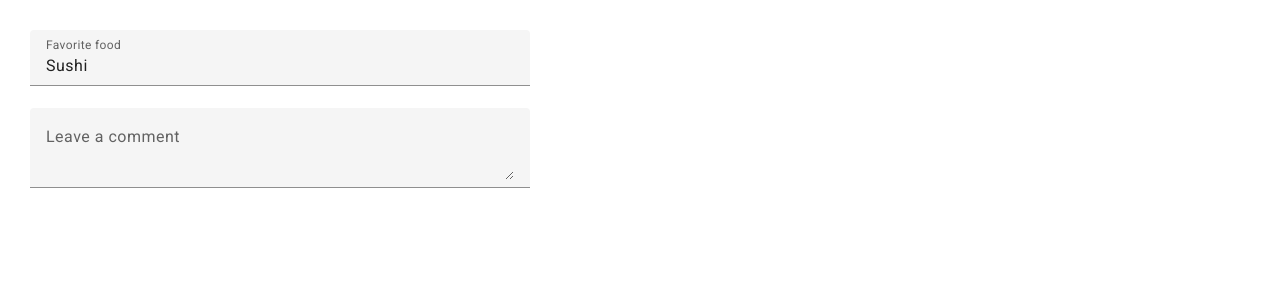
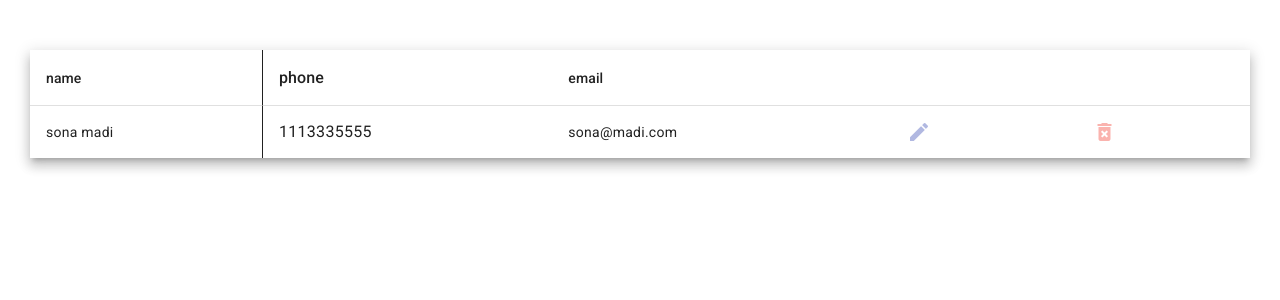
Before and after one commit to mohsenmadi/dining, an Angular app: page / in a window 1280 px wide. Shown: the top 300 px of the page. Built offline with nearby package versions, Linux system fonts and the light colour scheme.

Commit message:
table created, next: service

```diff
--- a/src/app/app.component.html
+++ b/src/app/app.component.html
@@ -1,11 +1 @@
-<form class="example-form">
-  <mat-form-field class="example-full-width">
-    <mat-label>Favorite food</mat-label>
-    <input matInput placeholder="Ex. Pizza" value="Sushi">
-  </mat-form-field>
-
-  <mat-form-field class="example-full-width">
-    <mat-label>Leave a comment</mat-label>
-    <textarea matInput placeholder="Ex. It makes me feel..."></textarea>
-  </mat-form-field>
-</form>
+<app-contacts></app-contacts>
--- a/src/app/app.component.ts
+++ b/src/app/app.component.ts
@@ -1,18 +1,21 @@
 import {Component} from '@angular/core';
 import {CommonModule} from '@angular/common';
 import {RouterOutlet} from '@angular/router';
-import {MatInputModule} from "@angular/material/input";
+import {MatFormField, MatInput, MatInputModule, MatLabel} from "@angular/material/input";
 import {FormsModule} from "@angular/forms";
 import {MatFormFieldModule} from "@angular/material/form-field";
+import {ContactsComponent} from "./components/contacts/contacts.component";
 
 @Component({
   selector: 'app-root',
   standalone: true,
+  templateUrl: './app.component.html',
   imports: [
-    CommonModule, RouterOutlet, MatInputModule, FormsModule,
-    MatFormFieldModule
+    MatLabel,
+    MatFormField,
+    MatInput,
+    ContactsComponent
   ],
-  templateUrl: './app.component.html',
   styleUrl: './app.component.scss'
 })
 export class AppComponent {
--- a/src/app/app.config.ts
+++ b/src/app/app.config.ts
@@ -1,14 +1,12 @@
-import {ApplicationConfig, importProvidersFrom} from '@angular/core';
-import { provideRouter } from '@angular/router';
+import {ApplicationConfig} from '@angular/core';
+import {provideRouter} from '@angular/router';
 
-import { routes } from './app.routes';
-import { provideAnimations } from '@angular/platform-browser/animations';
-import {MatNativeDateModule} from "@angular/material/core";
+import {routes} from './app.routes';
+import {provideAnimations} from '@angular/platform-browser/animations';
 
 export const appConfig: ApplicationConfig = {
   providers: [
     provideRouter(routes),
     provideAnimations(),
-    importProvidersFrom(MatNativeDateModule)
   ]
 };
--- /dev/null
+++ b/src/app/components/contacts/contacts.component.html
@@ -0,0 +1,43 @@
+<br>
+
+<table mat-table [dataSource]="dataSource" class="mat-elevation-z8 contacts-table">
+  <ng-container matColumnDef="name">
+    <th mat-header-cell *matHeaderCellDef> name </th>
+    <td mat-cell *matCellDef="let element"> {{element.name}} </td>
+  </ng-container>
+
+  <ng-container matColumnDef="phone">
+    <th mat-header-cell *matHeaderCellDef> phone </th>
+    <td mat-cell *matCellDef="let element"> {{element.phone}} </td>
+  </ng-container>
+
+  <ng-container matColumnDef="email">
+    <th mat-header-cell *matHeaderCellDef> email </th>
+    <td mat-cell *matCellDef="let element"> {{element.email}} </td>
+  </ng-container>
+
+  <ng-container matColumnDef="edit">
+    <th mat-header-cell *matHeaderCellDef> </th>
+    <td mat-cell *matCellDef="let element">
+      <button class="edit-cols" mat-icon-button
+              color="primary"
+              (click)="updateContact(element)">
+        <mat-icon>mode_edit</mat-icon>
+      </button>
+    </td>
+  </ng-container>
+
+  <ng-container matColumnDef="delete">
+    <th mat-header-cell *matHeaderCellDef> </th>
+    <td mat-cell *matCellDef="let element">
+      <button class="edit-cols" mat-icon-button
+              color="warn"
+              (click)="deleteContact(element)">
+        <mat-icon>delete_forever</mat-icon>
+      </button>
+    </td>
+  </ng-container>
+
+  <tr mat-header-row *matHeaderRowDef="displayedColumns"></tr>
+  <tr mat-row *matRowDef="let row; columns: displayedColumns;"></tr>
+</table>
--- /dev/null
+++ b/src/app/components/contacts/contacts.component.scss
@@ -0,0 +1,25 @@
+.contacts-table {
+  width: 100%;
+}
+
+th.mat-header-cell:first-of-type, td.mat-cell:first-of-type, td.mat-footer-cell:first-of-type {
+  padding-left: 1rem;
+}
+
+.mat-column-name {
+  border-right: 1px solid currentColor;
+}
+
+.mat-column-phone {
+  padding-left: 16px;
+  font-size: 16px;
+}
+
+.edit-cols {
+  opacity: .4;
+
+  &:hover {
+    opacity: 1;
+    transform: scale(1.25);
+  }
+}
--- /dev/null
+++ b/src/app/components/contacts/contacts.component.ts
@@ -0,0 +1,56 @@
+import {Component} from '@angular/core';
+import {
+  MatCell,
+  MatCellDef,
+  MatColumnDef,
+  MatHeaderCell,
+  MatHeaderCellDef,
+  MatHeaderRow, MatHeaderRowDef, MatRow, MatRowDef,
+  MatTable
+} from "@angular/material/table";
+import {MatIcon} from "@angular/material/icon";
+import {MatIconButton} from "@angular/material/button";
+
+export interface Contact {
+  id?: number,
+  name: string;
+  phone: string;
+  email: string;
+}
+
+const ELEMENT_DATA: Contact[] = [
+  {id: 1, name: 'sona madi', phone: '1113335555', email: 'sona@madi.com'},
+];
+
+@Component({
+  selector: 'app-contacts',
+  standalone: true,
+  imports: [
+    MatTable,
+    MatColumnDef,
+    MatHeaderCell,
+    MatCell,
+    MatHeaderCellDef,
+    MatCellDef,
+    MatHeaderRow,
+    MatRow,
+    MatHeaderRowDef,
+    MatRowDef,
+    MatIcon,
+    MatIconButton
+  ],
+  templateUrl: './contacts.component.html',
+  styleUrl: './contacts.component.scss'
+})
+export class ContactsComponent {
+  displayedColumns: string[] = ['name', 'phone', 'email', 'edit', 'delete'];
+  dataSource = ELEMENT_DATA;
+
+  updateContact(contact: Contact) {
+
+  }
+
+  deleteContact(contact: Contact) {
+
+  }
+}
```
Also changed, not shown: src/main.ts (+21 -0 lines), 1 other file (tests, documents, lock files or other folders).
